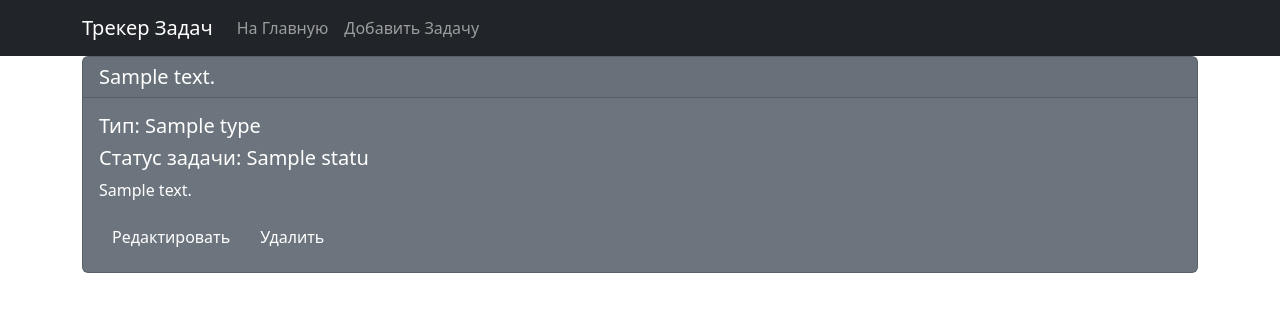
After one commit to Daniarbekov/homework_70_Didar_Daniyarbekov, a Django app: page /task/1/detail in a window 1280 px wide. The commit adds this page. Shown: the top 312 px of the page. Run offline with Django 4.2, Linux system fonts and the light colour scheme; tables that the repository leaves empty hold one stand-in row (values such as "Sample post"); some libraries are stand-ins or nearby versions.

Commit message:
Создано вью детального просмотра TaskDetailView
создан шаблон
добавлена ссылка на страницу
в urls добавлен путь страницы

```diff
--- a/source/webapp/templates/partial/task_card.html
+++ b/source/webapp/templates/partial/task_card.html
@@ -7,7 +7,7 @@
         {% if not forloop.last %},
         {% endif %}
         {% endfor %}</p>
-      <a href="#"  class='btn btn-secondary'>Подробнее...</a>
+      <a href="{% url 'task_detail' task.pk %}"  class='btn btn-secondary'>Подробнее...</a>
     </div>
     <div class='card-link'>
         <a href="#"  class='btn btn-secondary'>Редактировать</a>
--- /dev/null
+++ b/source/webapp/templates/task_detail.html
@@ -0,0 +1,21 @@
+
+{% extends 'base.html' %}
+{% block title%}Detail{% endblock%}
+    {% block content%}
+    <div class='task-content'>
+    <div class="card detail-card text-bg-secondary">
+        <h5 class="card-header">{{task.summary}}</h5>
+        <div class="card-body">
+          <h5>Тип: {% for type in task.type.all %}
+            {{ type.name }}
+            {% if not forloop.last %},
+            {% endif %}
+            {% endfor %}</h5>
+          <h5>Статус задачи: {{task.status}}</h5>
+          <p class="card-text">{{task.description}}</p>
+          <a href="#" class="btn btn-secondary">Редактировать</a>
+          <a href="#" class="btn btn-secondary">Удалить</a>
+        </div>
+      </div>
+    </div>
+    {% endblock %}
--- a/source/webapp/urls.py
+++ b/source/webapp/urls.py
@@ -1,8 +1,9 @@
 from django.urls import path
 from webapp.views.index import IndexView
-from webapp.views.task import TaskCreateView
+from webapp.views.task import TaskCreateView, TaskDetailView
 
 urlpatterns = [
     path("", IndexView.as_view(), name='index'),
-    path('task/create', TaskCreateView.as_view(), name='task_create')
+    path('task/create', TaskCreateView.as_view(), name='task_create'),
+    path('task/<int:pk>/detail', TaskDetailView.as_view(), name='task_detail')
 ]
--- a/source/webapp/views/task.py
+++ b/source/webapp/views/task.py
@@ -1,7 +1,14 @@
 from django.views.generic.edit import CreateView
+from django.views.generic import DetailView
 from webapp.forms import TaskForm
+from webapp.models import Task
 
 
 class TaskCreateView(CreateView):
     template_name = 'task_create.html'
     form_class = TaskForm
+
+
+class TaskDetailView(DetailView):
+    model = Task
+    template_name = 'task_detail.html'
```
